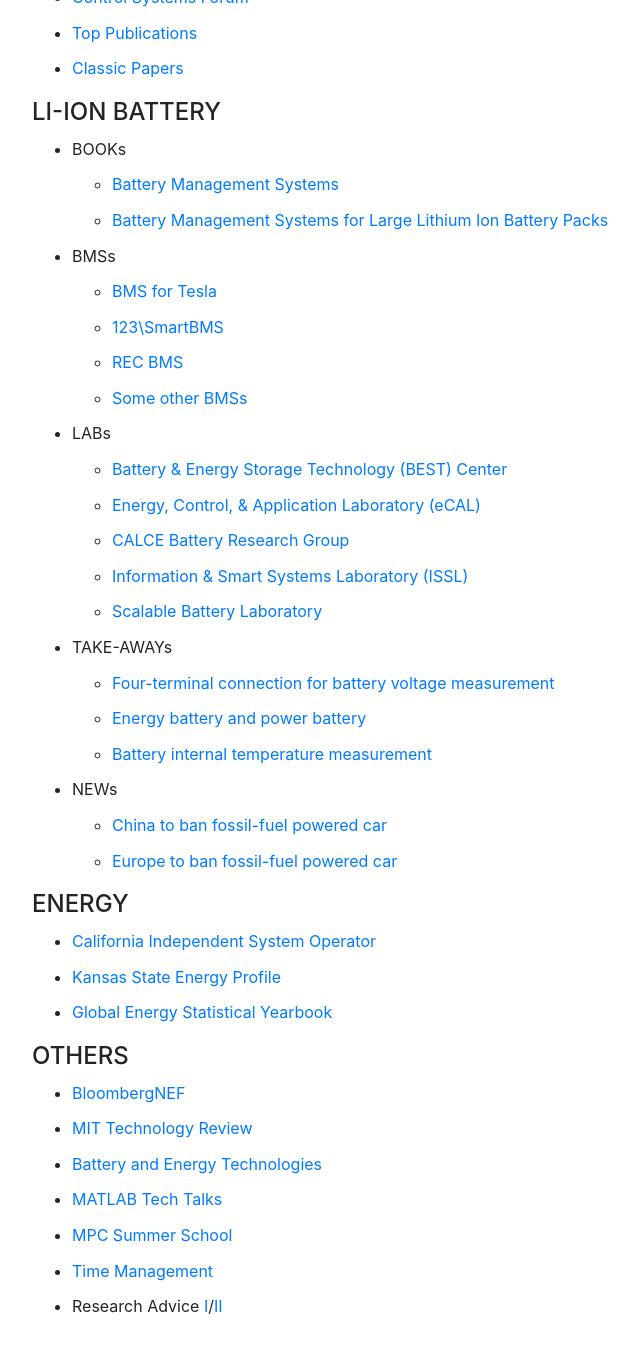
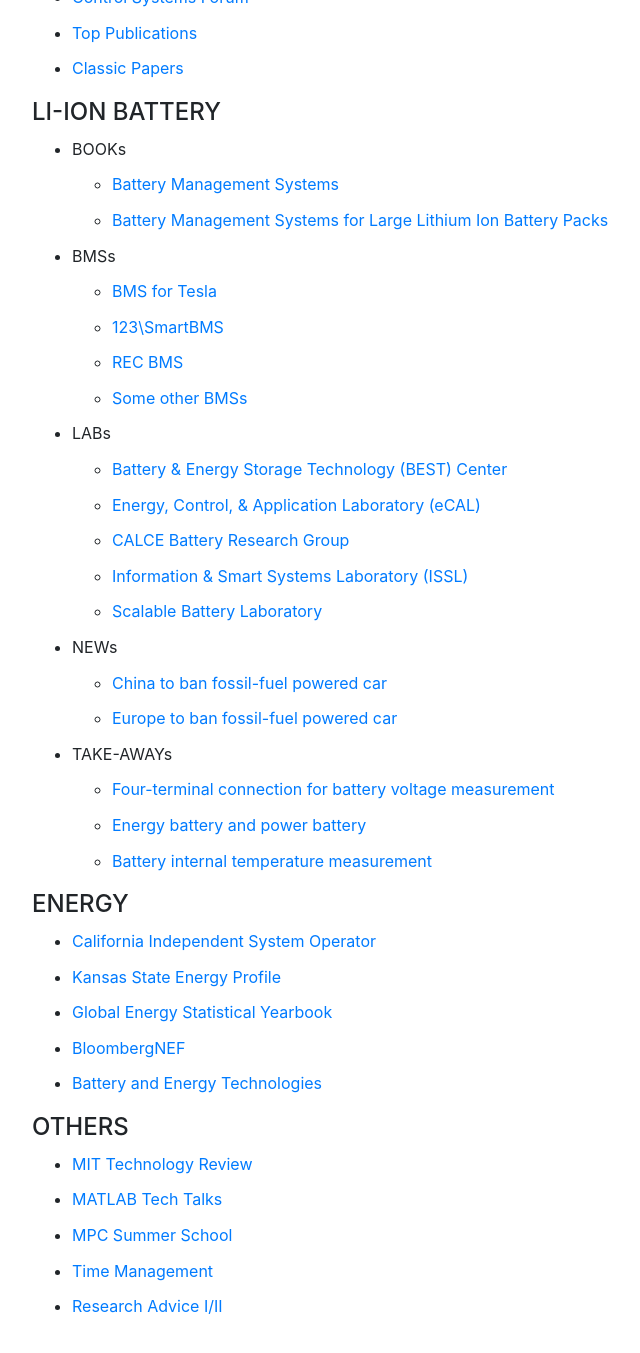
Before and after one commit to ningtian/ningtian.github.io, a Jekyll site: the page links/index.html, which Jekyll copies as it is, in a window 1280 px wide and 1400 px high, scrolled down 614 px. Shown: the top 1353 px of the window, without its empty margins (148-788 px from the left). Built offline with Jekyll 4.4.1, drawn with Linux system fonts in a browser that asks for light colours.

Commit message:
Update index.html

```diff
--- a/links/index.html
+++ b/links/index.html
@@ -108,6 +108,13 @@
 
 	         </ul>
 
+
+		 <li>NEWs
+		 <ul>
+                 <li><a href="https://www.economist.com/business/2017/09/14/china-moves-towards-banning-the-internal-combustion-engine">China to ban fossil-fuel powered car</a></li>
+                 <li><a href="https://www.theguardian.com/business/2017/jul/06/france-ban-petrol-diesel-cars-2040-emmanuel-macron-volvo">Europe to ban fossil-fuel powered car</a></li>
+		 </ul>
+
 		 <li>TAKE-AWAYs
 		 <ul>
                  <li><a href="https://www.gamry.com/application-notes/battery-research/four-terminal-eis-of-batteries/">Four-terminal connection for battery voltage measurement</a></li>
@@ -116,11 +123,7 @@
 		 </ul>
 
 
-		 <li>NEWs
-		 <ul>
-                 <li><a href="https://www.economist.com/business/2017/09/14/china-moves-towards-banning-the-internal-combustion-engine">China to ban fossil-fuel powered car</a></li>
-                 <li><a href="https://www.theguardian.com/business/2017/jul/06/france-ban-petrol-diesel-cars-2040-emmanuel-macron-volvo">Europe to ban fossil-fuel powered car</a></li>
-		 </ul>
+
                  </ul>
 
 
@@ -129,16 +132,16 @@
 			<li><a href="http://www.caiso.com/Pages/default.aspx">California Independent System Operator</a> </li>
 			<li><a href="https://www.eia.gov/state/print.php?sid=KS">Kansas State Energy Profile</a> </li>
 			<li><a href="https://yearbook.enerdata.net/">Global Energy Statistical Yearbook</a> </li>
+			<li><a href="https://about.bnef.com/electric-vehicle-outlook/">BloombergNEF </a> </li>
+			<li><a href="https://www.mpoweruk.com/">Battery and Energy Technologies </a> </li>
 		</ul>
 
 	<h4>OTHERS</h4>
 
 	        <ul>
-		<li><a href="https://about.bnef.com/electric-vehicle-outlook/">BloombergNEF </a> </li>
+
 
 	        <li><a href="https://www.technologyreview.com/">MIT Technology Review </a> </li>
-
-	        <li><a href="https://www.mpoweruk.com/">Battery and Energy Technologies </a> </li>
 
 		<li><a href="https://www.mathworks.com/videos/tech-talks/controls.html?s_eid=PSM_15028">MATLAB Tech Talks </a> </li>
 
@@ -146,8 +149,8 @@
 
 	        <li><a href="https://web.wpi.edu/Images/CMS/ARC/16_Traits_of_effective_tm.pdf">Time Management </a></li>
 
-		<li>Research Advice
-		    <a href="http://taoxie.cs.illinois.edu/advice.htm#phd">I</a>/<a href="https://www.microsoft.com/en-us/research/academic-program/write-great-research-paper/">II</a>
+		<li>
+		    <a href="http://taoxie.cs.illinois.edu/advice.htm#phd">Research Advice I</a><a href="https://www.microsoft.com/en-us/research/academic-program/write-great-research-paper/">/II</a>
 		</li>
                 </ul>
     </div> <!-- end of <div class="a"> -->
```
